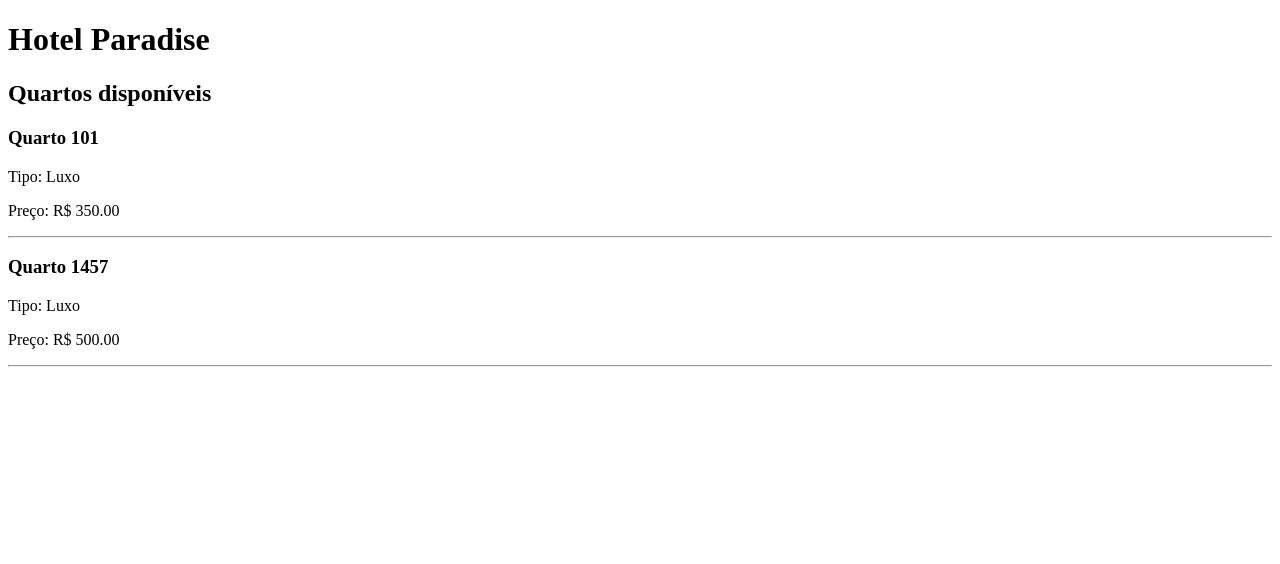
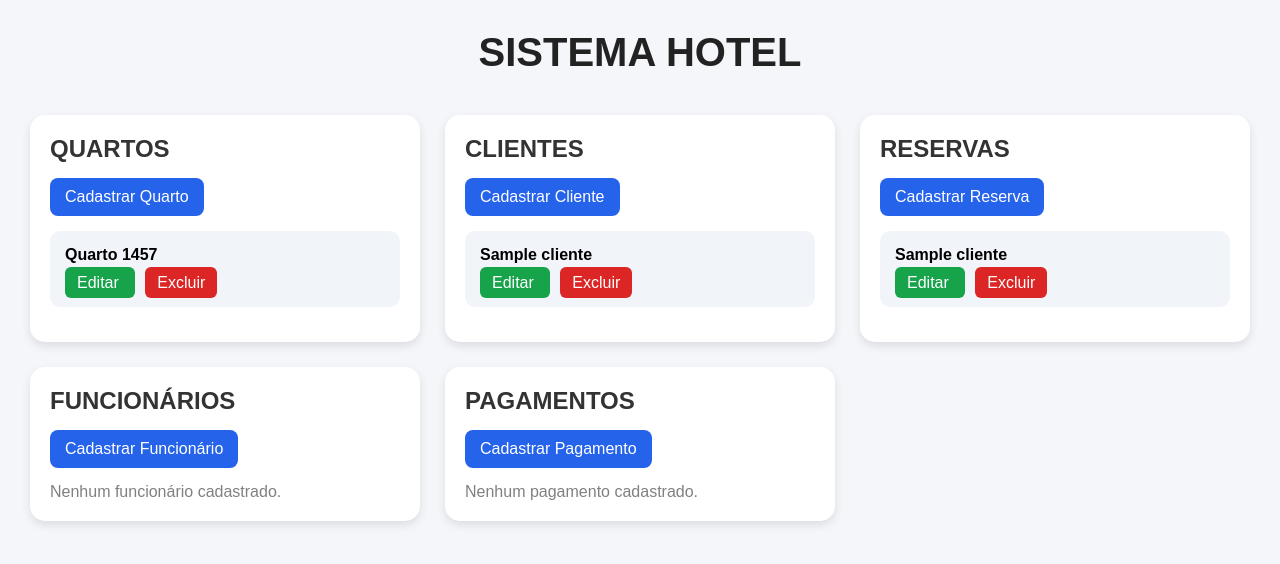
Before and after one commit to gabi275/hotel2.0, a Django app: page / in a window 1280 px wide. Shown: the top 564 px of the page. Run offline with Django 5.2, Linux system fonts and the light colour scheme; data comes from the database, SQL or seed files in the repository; tables that the repository leaves empty hold one stand-in row (values such as "Sample post").

Commit message:
Sistema hotel finalizado

```diff
--- a/hotel/settings.py
+++ b/hotel/settings.py
@@ -105,7 +105,7 @@ AUTH_PASSWORD_VALIDATORS = [
 
 LANGUAGE_CODE = 'en-us'
 
-TIME_ZONE = 'UTC'
+TIME_ZONE = 'America/Sao_Paulo'
 
 USE_I18N = True
 
--- a/hotel/urls.py
+++ b/hotel/urls.py
@@ -1,8 +1,8 @@
 from django.contrib import admin
-from django.urls import path
-from reservas.views import home
+from django.urls import path, include
 
 urlpatterns = [
     path('admin/', admin.site.urls),
-    path('', home),
+
+    path('', include('reservas.urls')),
 ]
--- a/reservas/admin.py
+++ b/reservas/admin.py
@@ -1,5 +1,8 @@
 from django.contrib import admin
-from .models import Quarto, Reserva
+from .models import Cliente, Quarto, Funcionario, Reserva, Pagamento
 
+admin.site.register(Cliente)
 admin.site.register(Quarto)
+admin.site.register(Funcionario)
 admin.site.register(Reserva)
+admin.site.register(Pagamento)
--- a/reservas/templates/home.html
+++ b/reservas/templates/home.html
@@ -1,29 +1,296 @@
 <!DOCTYPE html>
-<html>
+<html lang="pt-br">
 
 <head>
-    <title>Hotel</title>
+    <meta charset="UTF-8">
+    <meta name="viewport" content="width=device-width, initial-scale=1.0">
+    <title>Sistema Hotel</title>
+
+    <style>
+        * {
+            margin: 0;
+            padding: 0;
+            box-sizing: border-box;
+        }
+
+        body {
+            font-family: Arial, Helvetica, sans-serif;
+            background: #f4f6f9;
+            padding: 30px;
+        }
+
+        h1 {
+            text-align: center;
+            margin-bottom: 40px;
+            color: #222;
+            font-size: 40px;
+        }
+
+        .container {
+            display: grid;
+            grid-template-columns: repeat(auto-fit, minmax(320px, 1fr));
+            gap: 25px;
+        }
+
+        .card {
+            background: white;
+            border-radius: 15px;
+            padding: 20px;
+            box-shadow: 0px 4px 10px rgba(0, 0, 0, 0.1);
+        }
+
+        .card h2 {
+            margin-bottom: 15px;
+            color: #333;
+        }
+
+        .btn {
+            display: inline-block;
+            text-decoration: none;
+            background: #2563eb;
+            color: white;
+            padding: 10px 15px;
+            border-radius: 8px;
+            margin-bottom: 15px;
+            transition: 0.3s;
+        }
+
+        .btn:hover {
+            background: #1d4ed8;
+        }
+
+        .item {
+            background: #f1f5f9;
+            padding: 15px;
+            border-radius: 10px;
+            margin-bottom: 15px;
+        }
+
+        .acoes {
+            margin-top: 10px;
+        }
+
+        .editar {
+            text-decoration: none;
+            background: #16a34a;
+            color: white;
+            padding: 7px 12px;
+            border-radius: 6px;
+            margin-right: 10px;
+        }
+
+        .excluir {
+            text-decoration: none;
+            background: #dc2626;
+            color: white;
+            padding: 7px 12px;
+            border-radius: 6px;
+        }
+
+        .vazio {
+            color: gray;
+        }
+    </style>
 </head>
 
 <body>
 
-    <h1>Hotel Paradise</h1>
+    <h1>SISTEMA HOTEL</h1>
 
-    <h2>Quartos disponíveis</h2>
+    <div class="container">
 
-    {% for quarto in quartos %}
+        <!-- QUARTOS -->
+        <div class="card">
 
-    <div>
-        <h3>Quarto {{ quarto.numero }}</h3>
+            <h2>QUARTOS</h2>
 
-        <p>Tipo: {{ quarto.tipo }}</p>
+            <a class="btn" href="/quartos/novo/">
+                Cadastrar Quarto
+            </a>
 
-        <p>Preço: R$ {{ quarto.preco }}</p>
+            {% for q in quartos %}
+
+            <div class="item">
+
+                <strong>{{ q }}</strong>
+
+                <div class="acoes">
+                    <a class="editar" href="/quartos/editar/{{ q.id }}/">
+                        Editar
+                    </a>
+
+                    <a class="excluir" href="/quartos/excluir/{{ q.id }}/">
+                        Excluir
+                    </a>
+                </div>
+
+            </div>
+
+            {% empty %}
+
+            <p class="vazio">Nenhum quarto cadastrado.</p>
+
+            {% endfor %}
+
+        </div>
+
+
+
+
+
+        <!-- CLIENTES -->
+        <div class="card">
+
+            <h2>CLIENTES</h2>
+
+            <a class="btn" href="/clientes/novo/">
+                Cadastrar Cliente
+            </a>
+
+            {% for c in clientes %}
+
+            <div class="item">
+
+                <strong>{{ c }}</strong>
+
+                <div class="acoes">
+                    <a class="editar" href="/clientes/editar/{{ c.id }}/">
+                        Editar
+                    </a>
+
+                    <a class="excluir" href="/clientes/excluir/{{ c.id }}/">
+                        Excluir
+                    </a>
+                </div>
+
+            </div>
+
+            {% empty %}
+
+            <p class="vazio">Nenhum cliente cadastrado.</p>
+
+            {% endfor %}
+
+        </div>
+
+
+
+
+
+        <!-- RESERVAS -->
+        <div class="card">
+
+            <h2>RESERVAS</h2>
+
+            <a class="btn" href="/reservas/novo/">
+                Cadastrar Reserva
+            </a>
+
+            {% for r in reservas %}
+
+            <div class="item">
+
+                <strong>{{ r }}</strong>
+
+                <div class="acoes">
+                    <a class="editar" href="/reservas/editar/{{ r.id }}/">
+                        Editar
+                    </a>
+
+                    <a class="excluir" href="/reservas/excluir/{{ r.id }}/">
+                        Excluir
+                    </a>
+                </div>
+
+            </div>
+
+            {% empty %}
+
+            <p class="vazio">Nenhuma reserva cadastrada.</p>
+
+            {% endfor %}
+
+        </div>
+
+
+
+
+
+        <!-- FUNCIONARIOS -->
+        <div class="card">
+
+            <h2>FUNCIONÁRIOS</h2>
+
+            <a class="btn" href="/funcionarios/novo/">
+                Cadastrar Funcionário
+            </a>
+
+            {% for f in funcionarios %}
+
+            <div class="item">
+
+                <strong>{{ f }}</strong>
+
+                <div class="acoes">
+                    <a class="editar" href="/funcionarios/editar/{{ f.id }}/">
+                        Editar
+                    </a>
+
+                    <a class="excluir" href="/funcionarios/excluir/{{ f.id }}/">
+                        Excluir
+                    </a>
+                </div>
+
+            </div>
+
+            {% empty %}
+
+            <p class="vazio">Nenhum funcionário cadastrado.</p>
+
+            {% endfor %}
+
+        </div>
+
+
+
+
+
+        <!-- PAGAMENTOS -->
+        <div class="card">
+
+            <h2>PAGAMENTOS</h2>
+
+            <a class="btn" href="/pagamentos/novo/">
+                Cadastrar Pagamento
+            </a>
+
+            {% for p in pagamentos %}
+
+            <div class="item">
+
+                <strong>{{ p }}</strong>
+
+                <div class="acoes">
+                    <a class="editar" href="/pagamentos/editar/{{ p.id }}/">
+                        Editar
+                    </a>
+
+                    <a class="excluir" href="/pagamentos/excluir/{{ p.id }}/">
+                        Excluir
+                    </a>
+                </div>
+
+            </div>
+
+            {% empty %}
+
+            <p class="vazio">Nenhum pagamento cadastrado.</p>
+
+            {% endfor %}
+
+        </div>
+
     </div>
-
-    <hr>
-
-    {% endfor %}
 
 </body>
 
--- /dev/null
+++ b/reservas/urls.py
@@ -0,0 +1,37 @@
+from django.urls import path
+from .views import *
+
+urlpatterns = [
+
+    path('', home, name='home'),
+
+    # QUARTOS
+    path('quartos/', QuartoListView.as_view(), name='quarto_list'),
+    path('quartos/novo/', QuartoCreateView.as_view(), name='quarto_create'),
+    path('quartos/editar/<int:pk>/', QuartoUpdateView.as_view(), name='quarto_update'),
+    path('quartos/excluir/<int:pk>/', QuartoDeleteView.as_view(), name='quarto_delete'),
+
+    # CLIENTES
+    path('clientes/', ClienteListView.as_view(), name='cliente_list'),
+    path('clientes/novo/', ClienteCreateView.as_view(), name='cliente_create'),
+    path('clientes/editar/<int:pk>/', ClienteUpdateView.as_view(), name='cliente_update'),
+    path('clientes/excluir/<int:pk>/', ClienteDeleteView.as_view(), name='cliente_delete'),
+
+    # RESERVAS
+    path('reservas/', ReservaListView.as_view(), name='reserva_list'),
+    path('reservas/novo/', ReservaCreateView.as_view(), name='reserva_create'),
+    path('reservas/editar/<int:pk>/', ReservaUpdateView.as_view(), name='reserva_update'),
+    path('reservas/excluir/<int:pk>/', ReservaDeleteView.as_view(), name='reserva_delete'),
+
+        # FUNCIONARIOS
+    path('funcionarios/', FuncionarioListView.as_view(), name='funcionario_list'),
+    path('funcionarios/novo/', FuncionarioCreateView.as_view(), name='funcionario_create'),
+    path('funcionarios/editar/<int:pk>/', FuncionarioUpdateView.as_view(), name='funcionario_update'),
+    path('funcionarios/excluir/<int:pk>/', FuncionarioDeleteView.as_view(), name='funcionario_delete'),
+
+    # PAGAMENTOS
+    path('pagamentos/', PagamentoListView.as_view(), name='pagamento_list'),
+    path('pagamentos/novo/', PagamentoCreateView.as_view(), name='pagamento_create'),
+    path('pagamentos/editar/<int:pk>/', PagamentoUpdateView.as_view(), name='pagamento_update'),
+    path('pagamentos/excluir/<int:pk>/', PagamentoDeleteView.as_view(), name='pagamento_delete'),
+]
--- a/reservas/views.py
+++ b/reservas/views.py
@@ -1,9 +1,159 @@
 from django.shortcuts import render
-from .models import Quarto
+from django.views.generic import ListView, CreateView, UpdateView, DeleteView
+from django.urls import reverse_lazy
+from .models import Cliente, Quarto, Reserva, Funcionario, Pagamento
 
+
+# HOME
 def home(request):
-    quartos = Quarto.objects.all()
+    context = {
+        'quartos': Quarto.objects.all(),
+        'clientes': Cliente.objects.all(),
+        'reservas': Reserva.objects.all(),
+    }
+    return render(request, 'home.html', context)
 
-    return render(request, 'home.html', {
-        'quartos': quartos
-    })
+
+# =========================
+# QUARTO
+# =========================
+
+class QuartoListView(ListView):
+    model = Quarto
+    template_name = 'quarto_list.html'
+
+
+class QuartoCreateView(CreateView):
+    model = Quarto
+    fields = '__all__'
+    template_name = 'form.html'
+    success_url = reverse_lazy('home')
+
+
+class QuartoUpdateView(UpdateView):
+    model = Quarto
+    fields = '__all__'
+    template_name = 'form.html'
+    success_url = reverse_lazy('home')
+
+
+class QuartoDeleteView(DeleteView):
+    model = Quarto
+    template_name = 'confirm_delete.html'
+    success_url = reverse_lazy('home')
+
+
+# =========================
+# CLIENTE
+# =========================
+
+class ClienteListView(ListView):
+    model = Cliente
+    template_name = 'cliente_list.html'
+
+
+class ClienteCreateView(CreateView):
+    model = Cliente
+    fields = '__all__'
+    template_name = 'form.html'
+    success_url = reverse_lazy('home')
+
+
+class ClienteUpdateView(UpdateView):
+    model = Cliente
+    fields = '__all__'
+    template_name = 'form.html'
+    success_url = reverse_lazy('home')
+
+
+class ClienteDeleteView(DeleteView):
+    model = Cliente
+    template_name = 'confirm_delete.html'
+    success_url = reverse_lazy('home')
+
+
+# =========================
+# RESERVA
+# =========================
+
+class ReservaListView(ListView):
+    model = Reserva
+    template_name = 'reserva_list.html'
+
+
+class ReservaCreateView(CreateView):
+    model = Reserva
+    fields = '__all__'
+    template_name = 'form.html'
+    success_url = reverse_lazy('home')
+
+
+class ReservaUpdateView(UpdateView):
+    model = Reserva
+    fields = '__all__'
+    template_name = 'form.html'
+    success_url = reverse_lazy('home')
+
+
+class ReservaDeleteView(DeleteView):
+    model = Reserva
+    template_name = 'confirm_delete.html'
+    success_url = reverse_lazy('home')
+
+
+# =========================
+# FUNCIONARIO
+# =========================
+
+class FuncionarioListView(ListView):
+    model = Funcionario
+    template_name = 'funcionario_list.html'
+
+
+class FuncionarioCreateView(CreateView):
+    model = Funcionario
+    fields = '__all__'
+    template_name = 'form.html'
+    success_url = reverse_lazy('home')
+
+
+class FuncionarioUpdateView(UpdateView):
+    model = Funcionario
+    fields = '__all__'
+    template_name = 'form.html'
+    success_url = reverse_lazy('home')
+
+
+class FuncionarioDeleteView(DeleteView):
+    model = Funcionario
+    template_name = 'confirm_delete.html'
+    success_url = reverse_lazy('home')
+
+
+# =========================
+# PAGAMENTO
+# =========================
+
+class PagamentoListView(ListView):
+    model = Pagamento
+    template_name = 'pagamento_list.html'
+
+
+class PagamentoCreateView(CreateView):
+    model = Pagamento
+    fields = '__all__'
+    template_name = 'form.html'
+    success_url = reverse_lazy('home')
+
+
+class PagamentoUpdateView(UpdateView):
+    model = Pagamento
+    fields = '__all__'
+    template_name = 'form.html'
+    success_url = reverse_lazy('home')
+
+
+class PagamentoDeleteView(DeleteView):
+    model = Pagamento
+    template_name = 'confirm_delete.html'
+    success_url = reverse_lazy('home')
```
Also changed, not shown: reservas/models.py (+27 -2 lines), reservas/templates/confirm_delete.html (added, +78 -0 lines), reservas/templates/form.html (added, +94 -0 lines), db.sqlite3, reservas/migrations/0001_initial.py.
